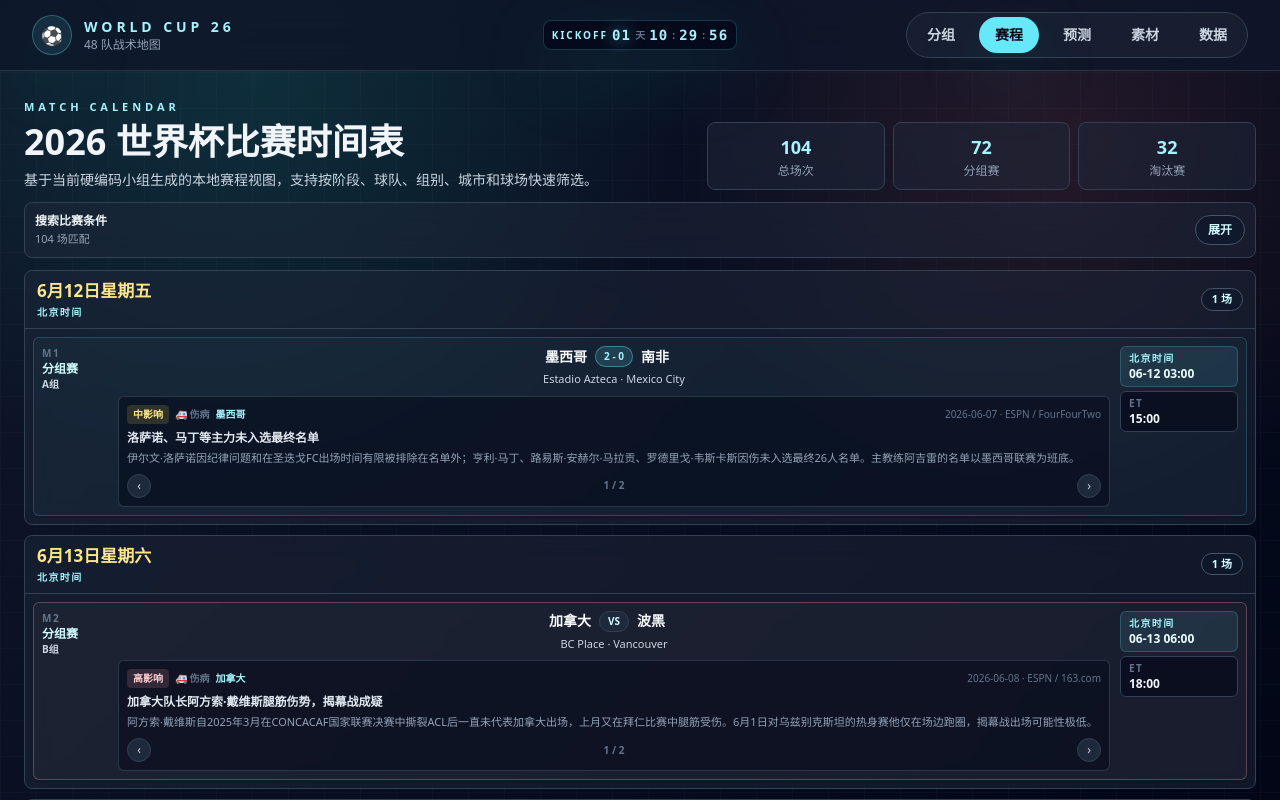
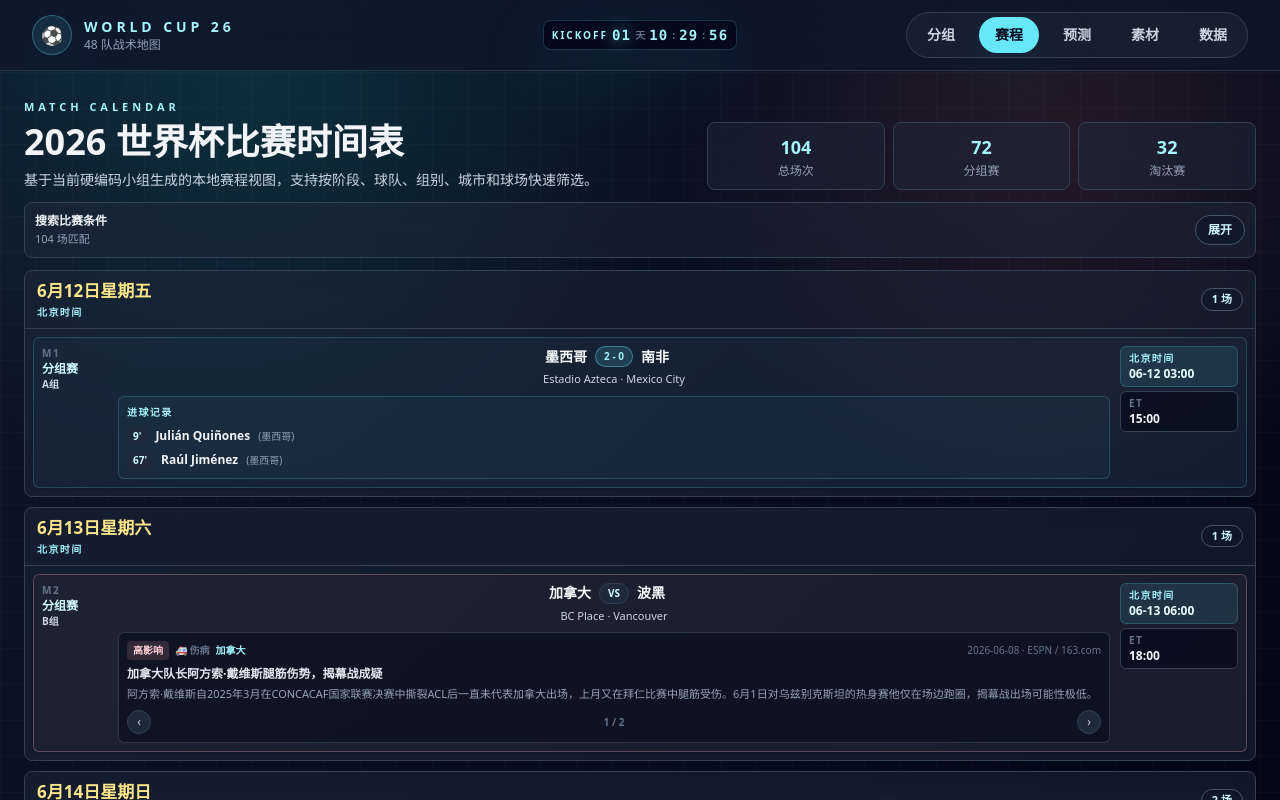
Before and after one commit to huayu2025ai-sketch/world-cup-26, a Next.js app: page /schedule in a window 1280 px wide. Shown: the top 800 px of the page. Built offline with nearby package versions, Linux system fonts and the light colour scheme.

Commit message:
feat: update match 1 result (Mexico 2-0 South Africa) with goal scorers
- Mexico 2-0 South Africa (Julián Quiñones 9', Raúl Jiménez 67')
- Add goalScorers to scheduleData.ts
- Display goal records in schedule page
- Create .match-results.json state tracking file

```diff
--- a/app/schedule/page.tsx
+++ b/app/schedule/page.tsx
@@ -248,7 +248,32 @@ export default function SchedulePage() {
                       {match.venue} · {match.city}
                     </p>
 
-                    {currentItem && (
+                    {match.homeScore !== undefined && match.awayScore !== undefined ? (
+                      <div className="mt-2 rounded-md border border-cyan-300/20 bg-cyan-300/[0.04] p-2">
+                        <p className="text-[10px] font-black uppercase tracking-[0.14em] text-cyan-200">进球记录</p>
+                        {match.goalScorers && match.goalScorers.length > 0 ? (
+                          <div className="mt-1.5 space-y-1">
+                            {match.goalScorers.map((scorer, idx) => (
+                              <div key={idx} className="flex items-center gap-2 text-xs">
+                                <span className="shrink-0 rounded bg-slate-800 px-1.5 py-0.5 text-[10px] font-bold text-cyan-100">
+                                  {scorer.minute}
+                                </span>
+                                <span className="font-bold text-slate-100">{scorer.player}</span>
+                                <span className="text-[10px] text-slate-400">({scorer.team})</span>
+                                {scorer.type === "penalty" && (
+                                  <span className="text-[10px] text-amber-300">点球</span>
+                                )}
+                                {scorer.type === "ownGoal" && (
+                                  <span className="text-[10px] text-rose-300">乌龙</span>
+                                )}
+                              </div>
+                            ))}
+                          </div>
+                        ) : (
+                          <p className="mt-1 text-[11px] text-slate-400">暂无进球记录</p>
+                        )}
+                      </div>
+                    ) : currentItem && (
                       <div className="mt-2 rounded-md border border-slate-700/80 bg-slate-950/50 p-2">
                         <div className="flex items-center justify-between gap-1.5">
                           <div className="flex items-center gap-1.5">
--- a/constants/scheduleData.ts
+++ b/constants/scheduleData.ts
@@ -1,3 +1,10 @@
+export type GoalScorer = {
+  player: string;
+  team: string;
+  minute: string;
+  type?: "goal" | "penalty" | "ownGoal";
+};
+
 export type ScheduleMatch = {
   id: number;
   stage: "分组赛" | "32强" | "16强" | "1/4决赛" | "半决赛" | "季军赛" | "决赛";
@@ -11,10 +18,14 @@ export type ScheduleMatch = {
   city: string;
   homeScore?: number;
   awayScore?: number;
+  goalScorers?: GoalScorer[];
 };
 
 export const scheduleMatches: ScheduleMatch[] = [
-  { id: 1, stage: "分组赛", group: "A", date: "2026-06-11", etTime: "15:00", beijingTime: "06-12 03:00", home: "墨西哥", away: "南非", venue: "Estadio Azteca", city: "Mexico City", homeScore: 2, awayScore: 0 },
+  { id: 1, stage: "分组赛", group: "A", date: "2026-06-11", etTime: "15:00", beijingTime: "06-12 03:00", home: "墨西哥", away: "南非", venue: "Estadio Azteca", city: "Mexico City", homeScore: 2, awayScore: 0, goalScorers: [
+    { player: "Julián Quiñones", team: "墨西哥", minute: "9'", type: "goal" },
+    { player: "Raúl Jiménez", team: "墨西哥", minute: "67'", type: "goal" },
+  ] },
   { id: 2, stage: "分组赛", group: "B", date: "2026-06-12", etTime: "18:00", beijingTime: "06-13 06:00", home: "加拿大", away: "波黑", venue: "BC Place", city: "Vancouver" },
   { id: 3, stage: "分组赛", group: "C", date: "2026-06-13", etTime: "18:00", beijingTime: "06-14 06:00", home: "巴西", away: "摩洛哥", venue: "MetLife Stadium", city: "New York New Jersey" },
   { id: 4, stage: "分组赛", group: "D", date: "2026-06-13", etTime: "21:00", beijingTime: "06-14 09:00", home: "美国", away: "巴拉圭", venue: "SoFi Stadium", city: "Los Angeles" },
```
Also changed, not shown: .match-results.json (added).
